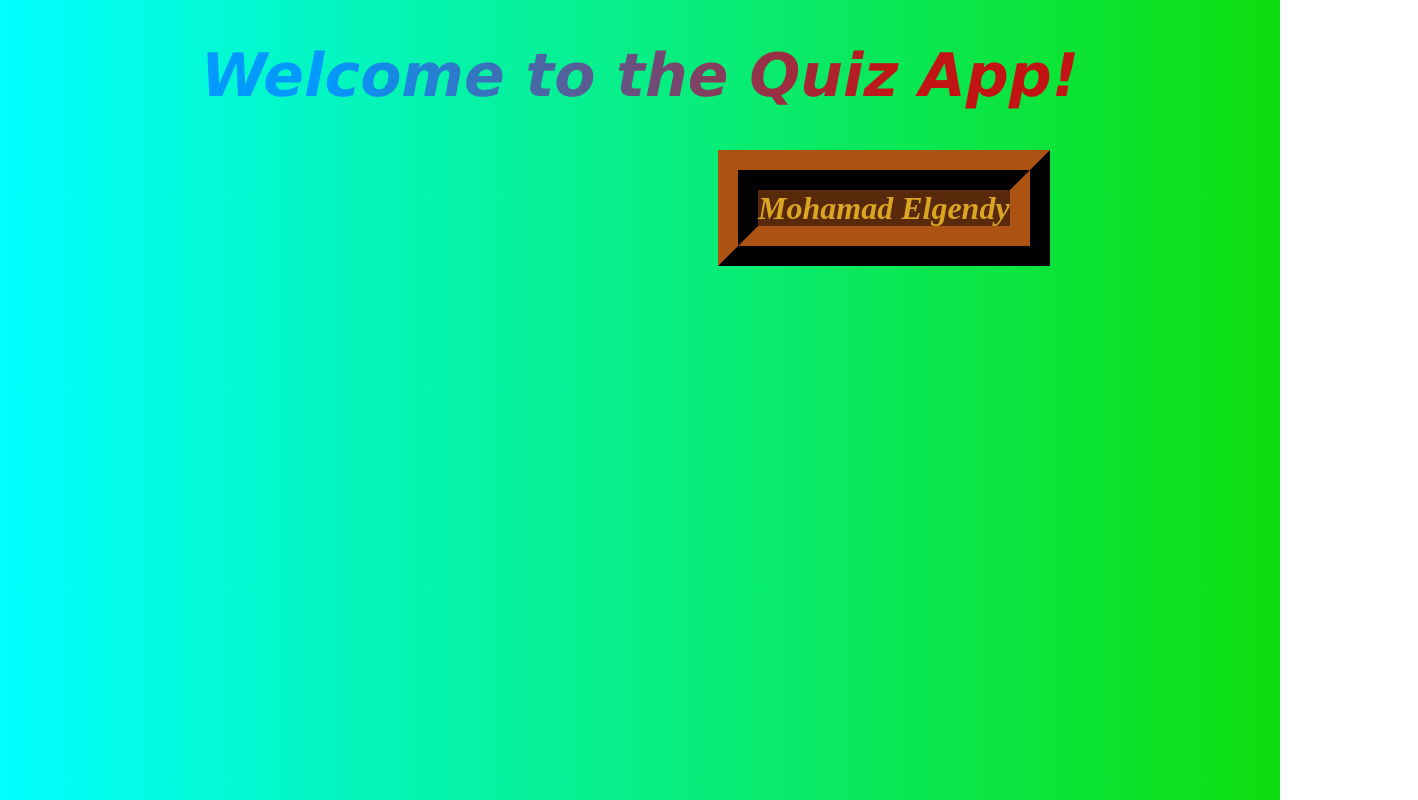
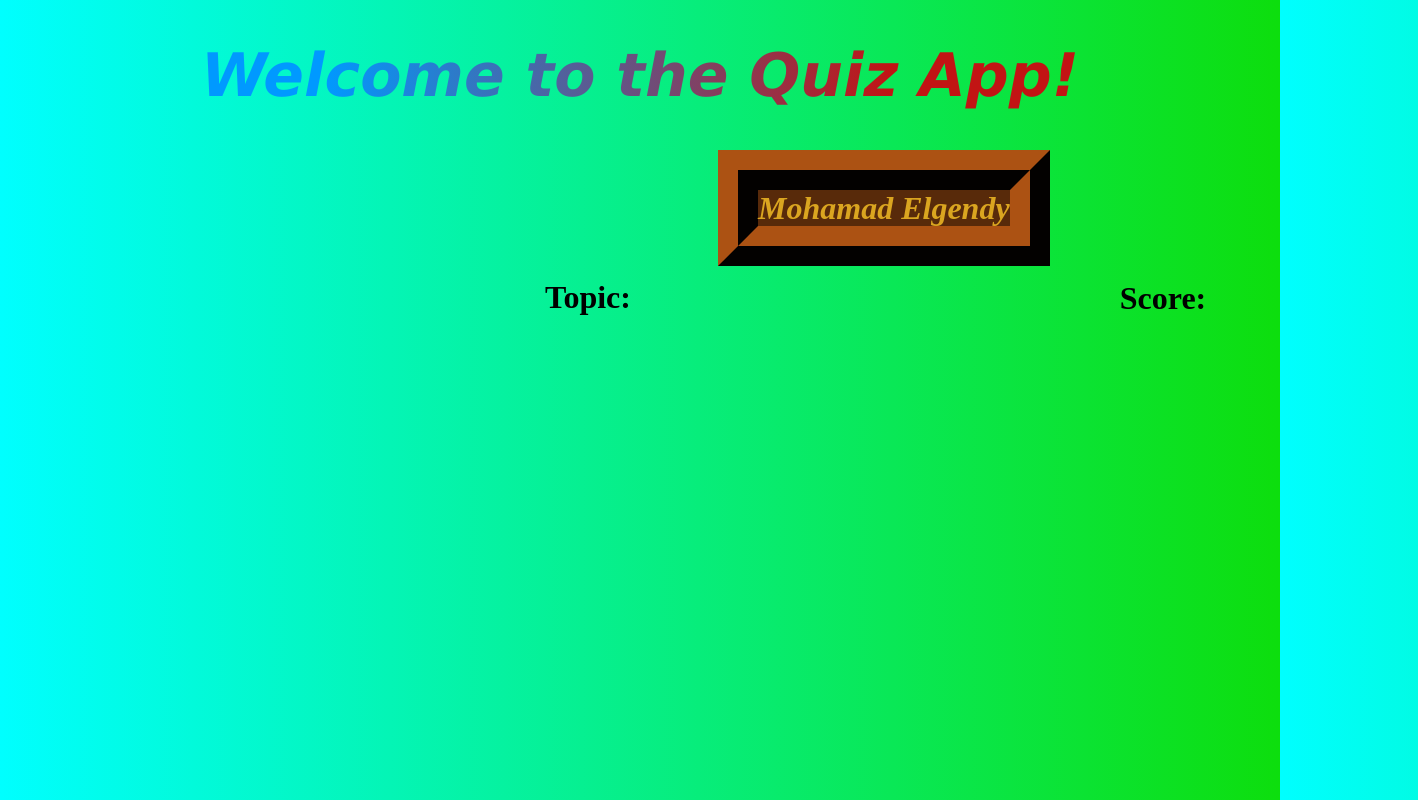
Before and after one commit to MohamadElgendy23/React-projects, a React (Vite) app in the folder quizapp/: page /firstquestion in a window 1280 px wide. Shown: the whole page, 1418 px wide, since content can reach past the window. Built offline with nearby package versions, Linux system fonts and the light colour scheme.

Commit message:
currently adding topic and score. you can see this in the firstquestionpage now

```diff
--- a/quizapp/src/FirstQuestionPage.jsx
+++ b/quizapp/src/FirstQuestionPage.jsx
@@ -1,11 +1,15 @@
 import QuizQuestions from "./QuizQuestions";
+import { useState } from "react";
 
 //the first question page of the quiz app. contains the answers choices for the first question (that users can select) as well as the actual question.
 export default function FirstQuestionPage({ name, topic }) {
+  const [score, setScore] = useState(""); //keeps track of the score out of 4 (4 questions) for each topic.
   return (
     <>
       <h1 id="QuizApp">Welcome to the Quiz App!</h1>
-      <label className="WelcomeName">{"Mohamad Elgendy"}</label>
+      <label className="WelcomeName">Mohamad Elgendy</label>
+      <h1 id="Topic">Topic: {topic} </h1>
+      <h1 id="Score">Score: </h1>
     </>
   );
 }
--- a/quizapp/src/QuizQuestions.jsx
+++ b/quizapp/src/QuizQuestions.jsx
@@ -83,6 +83,12 @@ const QuizQuestions = [
       answerChoices: ["Ireland", "Ukraine", "Turkey", "USA"],
       answer: "Ireland",
     },
+    {
+      id: 4,
+      question: "What is the captial of Alabama?",
+      answerChoices: ["Birmingham", "Montgomery", "Tuscaloosa", "Tuscon"],
+      answer: "Montgomery",
+    },
   ],
 ];
 
--- a/quizapp/src/styles.css
+++ b/quizapp/src/styles.css
@@ -79,3 +79,22 @@ img {
   background-color: rgb(88, 42, 10);
 
 }
+
+#Topic {
+  position: relative;
+  bottom:-70px;
+  right: -325px;
+  width: 510px;
+  height: 50px;
+  text-align: center;
+  font-size: xx-large;
+}
+
+#Score {
+  position: relative;
+  right: -900px;
+  width: 510px;
+  height: 50px;
+  text-align: center;
+  font-size: xx-large;
+}
```
